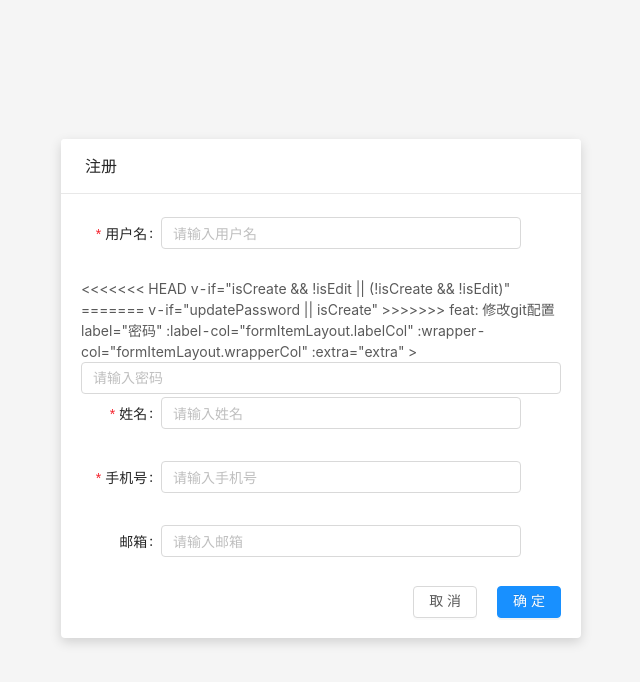
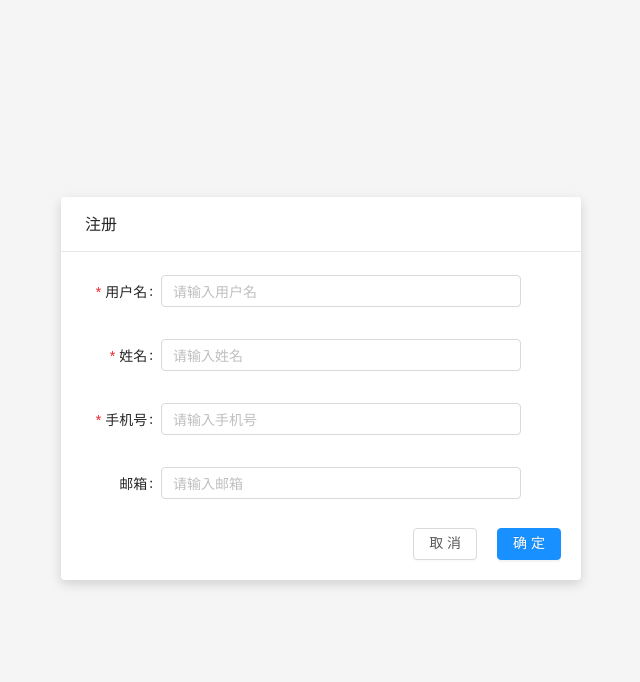
Before and after one commit to 15826954460/clod_chain, a Vue app: page / in a window 1280 px wide. Both pictures are taken after a click on the element "注册账号". Shown: the top 682 px of the page, without its empty margins (319-959 px from the left). Built offline with nearby package versions, Linux system fonts and the light colour scheme.

Commit message:
feat:解决冲突

```diff
--- a/src/components/common/Register.vue
+++ b/src/components/common/Register.vue
@@ -17,11 +17,7 @@
       />
     </a-form-item>
     <a-form-item
-<<<<<<< HEAD
-      v-if="isCreate && !isEdit || (!isCreate && !isEdit)"
-=======
       v-if="updatePassword || isCreate"
->>>>>>> feat: 修改git配置
       label="密码"
       :label-col="formItemLayout.labelCol"
       :wrapper-col="formItemLayout.wrapperCol"
```
